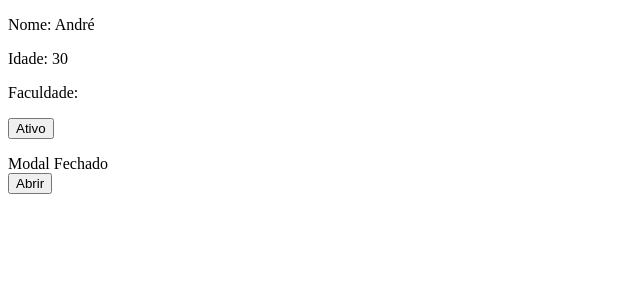
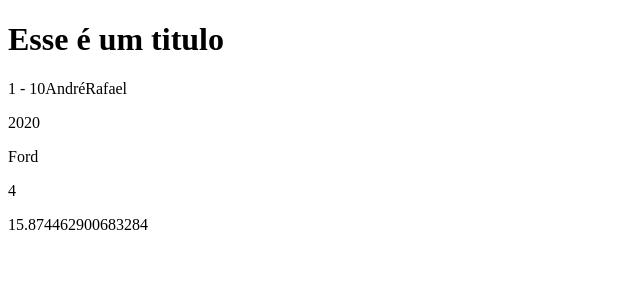
Before and after one commit to DevRobsonAlmeida/ReactJS, a React (Create React App) app: page / in a window 1280 px wide. Shown: the top 300 px of the page, without its empty margins (0-640 px from the left). Built offline with nearby package versions, Linux system fonts and the light colour scheme.

Commit message:
JSX 1 - origamid

```diff
--- a/src/App.js
+++ b/src/App.js
@@ -1,43 +1,33 @@
 import React from 'react';
-import ButtonModal from './ButtonModal';
-import Modal from './Modal';
+
+const Titulo = <h1>Esse é um titulo</h1>;
 
 function App() {
-  /**
-   * O useState é uma funçaõ que retorna um Array com 2 valores. O
-   * primeiro valor guarda o dado do estado atual, oide ser qualquer
-   * tipo de dado como string, array, números, boolean, null, undefined
-   * e objetos. O segundo valor é uma função que pode ser utilizada
-   * para, modificarmos o esdodo do primero valor.
-   *
-   * Quando a função de modificação do estado é ativada, todos os
-   * componentes que dependerem do estado, serão renderizados
-   * novamente e os seus filhos também. É isso que garante a
-   * reatividade de componentes funcionais no React.
-   */
-  const [ativo, setAtivo] = React.useState(true);
-  const [dados, setDados] = React.useState({ nome: 'André', idade: '30' });
+  const random = Math.random();
+  const ativo = false;
 
-  const [modal, setModal] = React.useState(false);
-
-  function handleClick(params) {
-    setAtivo(!ativo);
-    if (ativo === true) setDados({ ...dados, faculdade: 'Possui Faculdade' });
-    if (ativo === false)
-      setDados({ ...dados, faculdade: 'Não Possui Faculdade' });
+  function mostrarNome(sobrenome) {
+    return 'André' + sobrenome;
   }
-
+  const carro = {
+    marca: 'Ford',
+    rodas: '4',
+  };
+  const estilo = {
+    color: 'blue',
+  };
   return (
-    <div>
-      <p>Nome: {dados.nome}</p>
-      <p>Idade: {dados.idade}</p>
-      <p>Faculdade: {dados.faculdade}</p>
-      <button onClick={handleClick}>{ativo ? 'Ativo' : 'Inativo'}</button>
-      <p></p>
-      <div>{modal ? 'Modal aberto' : 'Modal Fechado'}</div>
-      <ButtonModal modal={modal} setModal={setModal} />
-      <Modal modal={modal} setModal={setModal} />
-    </div>
+    <>
+      {Titulo}
+      <p>
+        {true ? '1' : '2'} - {10}
+        {mostrarNome('Rafael')}
+      </p>
+      <p style={{ estilo }}>{new Date().getFullYear()}</p>
+      <p>{carro.marca}</p>
+      <p>{carro.rodas}</p>
+      <p className={ativo ? 'ativo' : 'inativo'}>{(random * 1000) / 50}</p>
+    </>
   );
 }
 
--- a/src/ButtonModal.js
+++ /dev/null
@@ -1,9 +0,0 @@
-import React from 'react';
-
-const ButtonModal = ({ modal, setModal }) => {
-  if (modal === false)
-    return <button onClick={() => setModal(true)}> Abrir </button>;
-  return null;
-};
-
-export default ButtonModal;
--- a/src/Modal.js
+++ /dev/null
@@ -1,14 +0,0 @@
-import React from 'react';
-
-const Modal = ({ modal, setModal }) => {
-  if (modal === true)
-    return (
-      <div>
-        <button onClick={() => setModal(false)}>Fechar</button>
-        Esse é um modal.
-      </div>
-    );
-  return null;
-};
-
-export default Modal;
```
